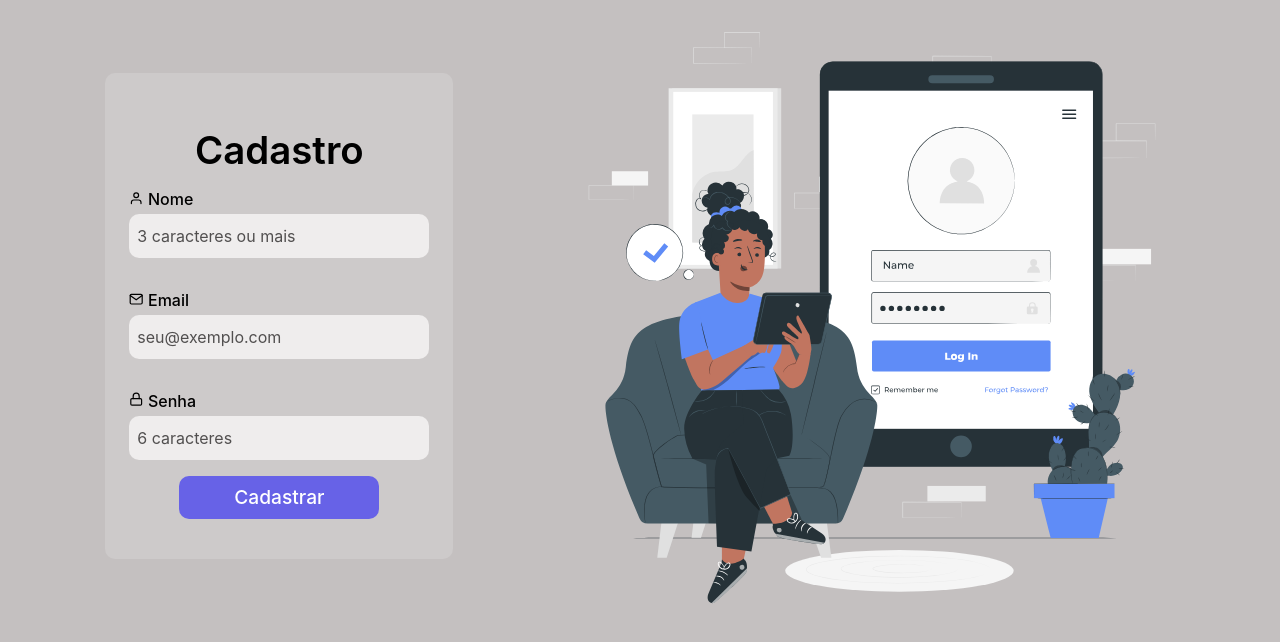
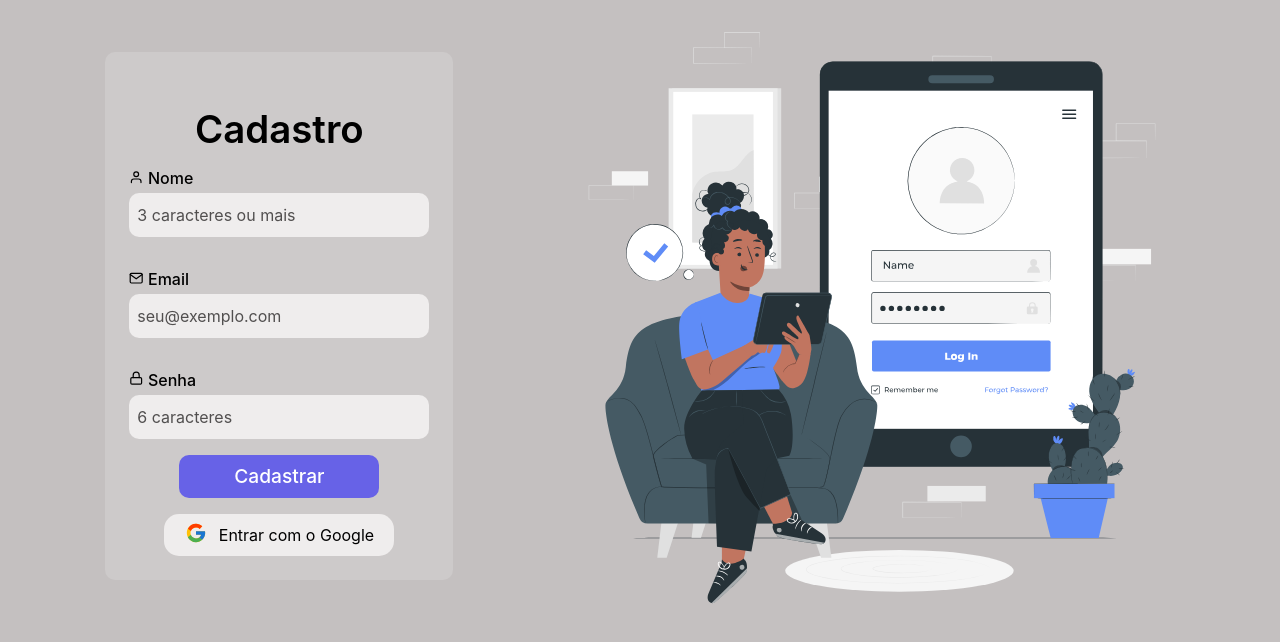
Before and after one commit to monickevelyn/login, a React (Vite) app: page / in a window 1280 px wide. Shown: the top 642 px of the page. Built offline with nearby package versions, Linux system fonts and the light colour scheme.

Commit message:
btn google

```diff
--- a/src/components/btngoogle/BtnGoogle.jsx
+++ b/src/components/btngoogle/BtnGoogle.jsx
@@ -1,24 +1,17 @@
+import "./style.btngoogle.scss"
+import { FcGoogle } from "react-icons/fc";
+
 export default function BtnGoogle(){
-    function handleCredentialResponse(response) {
-        console.log("Encoded JWT ID token: " + response.credential);
-    }
-    window.onload = function () {
-        google.accounts.id.initialize({
-          client_id: "431589170556-324luts6d23m39ve9bc1rtkkga2pava5.apps.googleusercontent.com",
-          callback: handleCredentialResponse
-        });
 
-        google.accounts.id.renderButton(
-          document.getElementById("div-btn"),
-          { theme: "outline", size: "large", type: "standard", shape: "pill", text: "continue_with", logo_alignment: "left" }
-        );
-
-        google.accounts.id.prompt();
-    }
-
+  function handleGoogle(){
+    alert("Apenas um botão de efeite <3")
+  }
     return(
         <>
-        <div id="div-btn"></div>
+        <button className="btn-google" onClick={handleGoogle}>
+          <span><FcGoogle className="icon" /></span>
+          <span>Entrar com o Google</span>
+        </button>
         </>
     )
 }
--- /dev/null
+++ b/src/components/btngoogle/style.btngoogle.scss
@@ -0,0 +1,22 @@
+.btn-google {
+    border: none;
+    background: none;
+    outline: none;
+    background-color: var(--offwhite);
+    border-radius: 15px;
+    padding: 0.5em;
+    font-size: 1em;
+    font-weight: 400;
+    display: flex;
+    align-items: center;
+    justify-content: space-evenly;
+    flex-direction: row;
+    flex-wrap: nowrap;
+    width: 230px;
+    cursor: pointer;
+
+    .icon{
+        font-size: 22px;
+    }
+
+}
--- a/src/form/FormCadastro.jsx
+++ b/src/form/FormCadastro.jsx
@@ -68,7 +68,6 @@ export default function FormCadastro() {
 
    const valueInput = (e) => setUser({ ...user, [e.target.name]: e.target.value });
 
-
   return (
     <>
       <form onSubmit={SubmitCadastro}>
```
